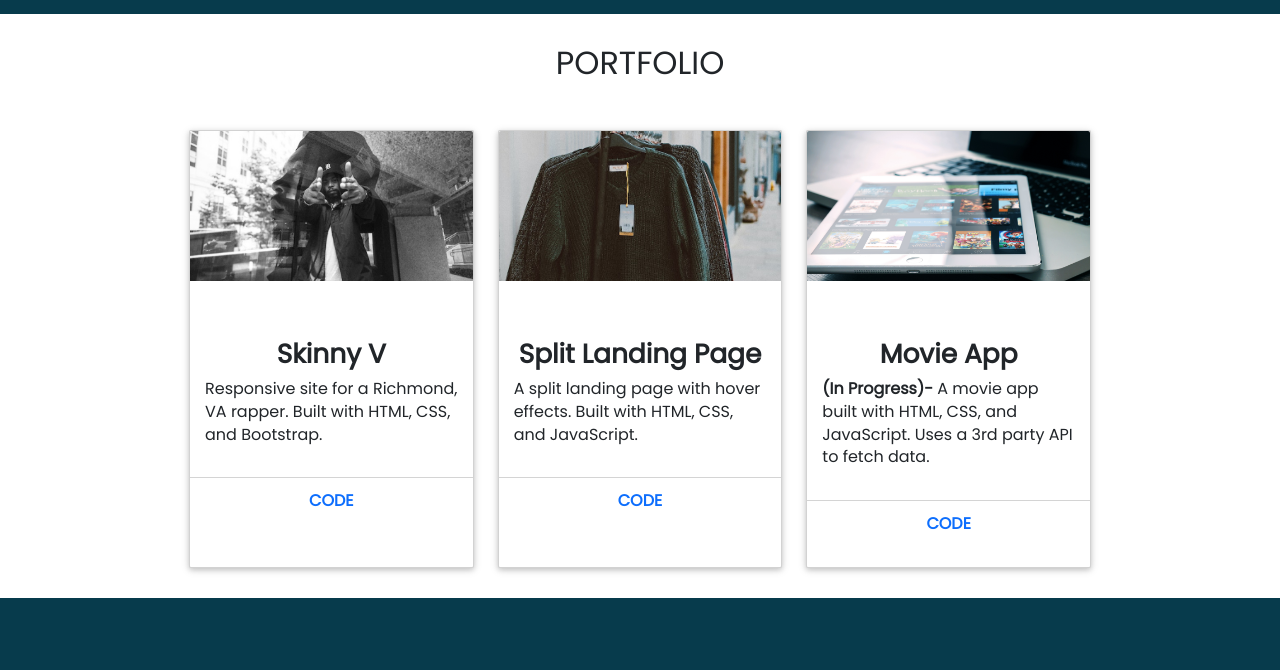
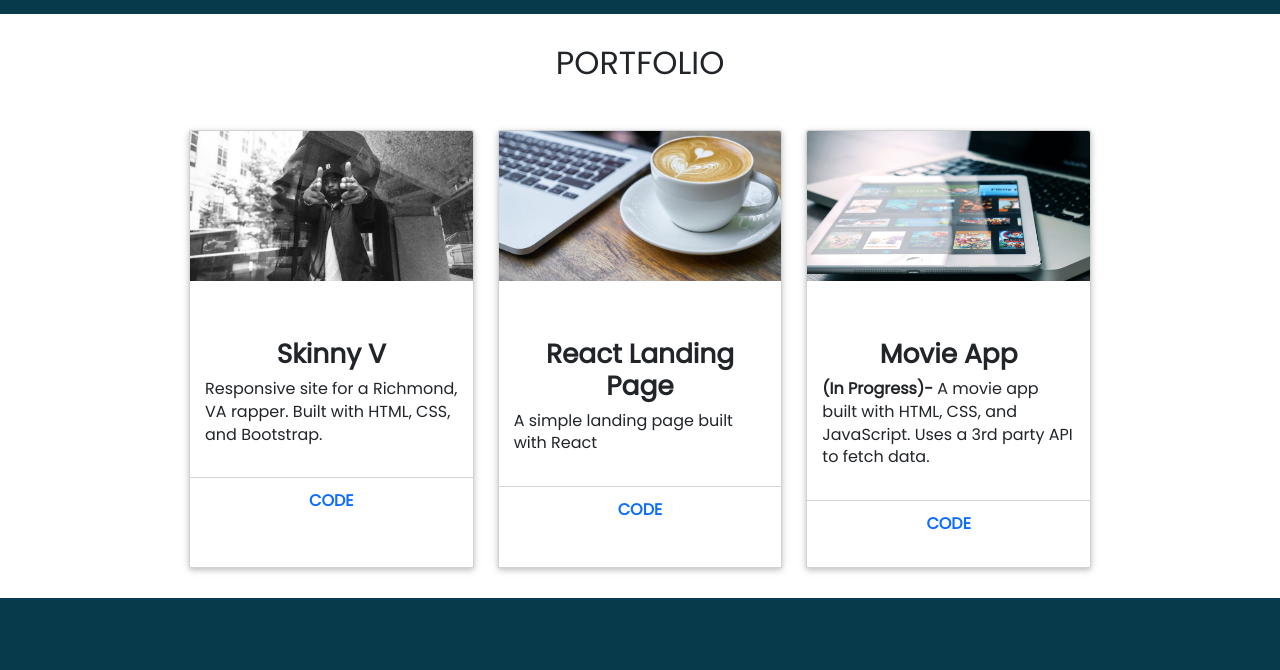
Before and after one commit to rossgordon19/Portfolio-1.0, a website: page index.html in a window 1280 px wide. Shown: the part 1180-1850 px from the top of the page. Drawn offline with nearby package versions, Linux system fonts and the light colour scheme.

Commit message:
Projects Updated

```diff
--- a/index.html
+++ b/index.html
@@ -155,17 +155,17 @@
 
                                       <div class="col-sm-10 col-md-8 col-lg-4">
                                         <div class="card">
-                                          <a class="img-card" href="https://magnificent-mandazi-035da1.netlify.app/" target="_blank">
-                                                <img src="/img/Thrift-1.jpg" alt="Buddy's Coffee Website" class="mx-auto d-block" />
+                                          <a class="img-card" href="https://buddyscoffee2.netlify.app/" target="_blank">
+                                                <img src="/img/latteartcomputer.jpg" alt="Buddy's Coffee Website" class="mx-auto d-block" />
                                               </a>
                                                 <div class="card-content">
-                                                  <h4 class="card-title text-center">Split Landing Page</h4>
+                                                  <h4 class="card-title text-center">React Landing Page</h4>
                                                     <p>
-                                                        A split landing page with hover effects. Built with HTML, CSS, and JavaScript.
+                                                        A simple landing page built with React
                                                     </p>
                                                 </div>
                                                 <div class="card-read-more">
-                                                    <a href="https://github.com/rossagordon/Split-Landing-Page-Thrifty" target="_blank" class="btn btn-link btn-block">
+                                                    <a href="https://github.com/rossagordon/React-Landing-Page-2.0" target="_blank" class="btn btn-link btn-block">
                                                         Code
                                                     </a>
                                                 </div>
```
Also changed, not shown: img/latteartcomputer.jpg (added), 1 other file.
